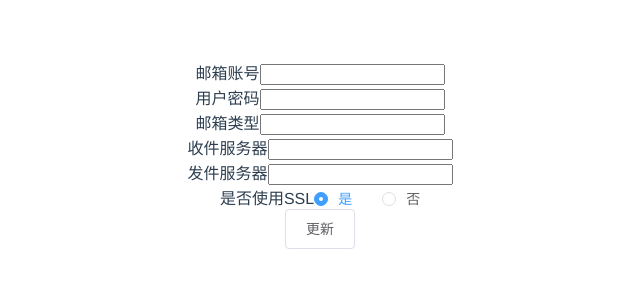
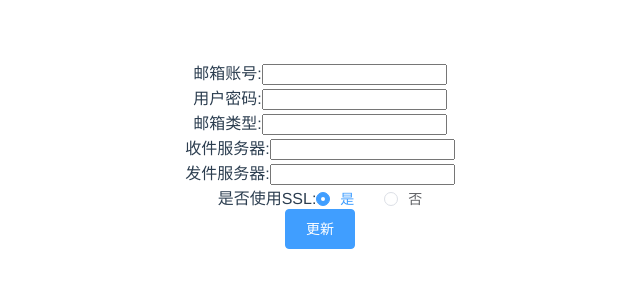
Before and after one commit to qilin08/CoreApi, a Vue app in the folder Development/Sanchi-Vue/: page /#/ in a window 1280 px wide. Shown: the top 300 px of the page, without its empty margins (320-960 px from the left). Built offline with nearby package versions, Linux system fonts and the light colour scheme; no server answers.

Commit message:
【CoreAPI】Vue页面

```diff
--- a/Development/Sanchi-Vue/src/pages/email/EmailAccount.vue
+++ b/Development/Sanchi-Vue/src/pages/email/EmailAccount.vue
@@ -2,33 +2,32 @@
   <div class="account">
     <el-form :model="form">
     <div>
-      <label>邮箱账号</label>
+      <label>邮箱账号:</label>
       <input v-model="EmailAccount">
     </div>
     <div>
-      <label>用户密码</label>
+      <label>用户密码:</label>
       <input v-model="PassWord" type="password">
     </div>
     <div>
-      <label>邮箱类型</label>
+      <label>邮箱类型:</label>
       <input v-model="EmailType">
     </div>
     <div>
-      <label>收件服务器</label>
+      <label>收件服务器:</label>
       <input v-model="PickUpServer">
     </div>
     <div>
-      <label>发件服务器</label>
+      <label>发件服务器:</label>
       <input v-model="SendingServer">
     </div>
     <div>
-      <label>是否使用SSL</label>
-<!--      <input v-model="IsSSL">-->
+      <label>是否使用SSL:</label>
       <el-radio v-model="IsSSL" label='1'>是</el-radio>
       <el-radio v-model="IsSSL" label='0'>否</el-radio>
     </div>
+      <el-button @click="fnSaveInfo" type="primary">更新</el-button>
     </el-form>
-    <el-button @click="fnSaveInfo">更新</el-button>
 
   </div>
 </template>
```
